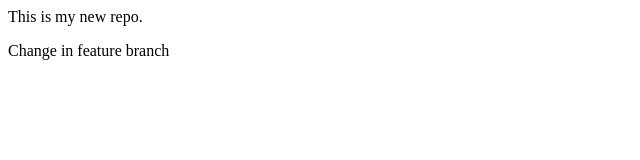
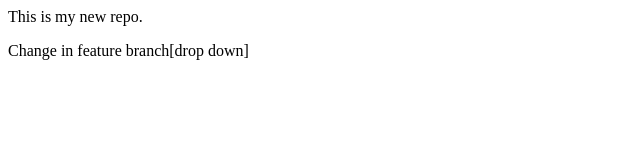
Before and after one commit to Nandini-Gupta3101/LocalRepo, a plain HTML site: page index.html in a window 1280 px wide. Shown: the full height of the page, 0-640 px from the left. Drawn offline with Linux system fonts and the light colour scheme.

Commit message:
Added new feature in feature1 branch drop down

```diff
--- a/index.html
+++ b/index.html
@@ -1,2 +1,2 @@
 <p>This is my new repo. </p>
-<p>Change in feature branch</p>
+<p>Change in feature branch[drop down]</p>
```
